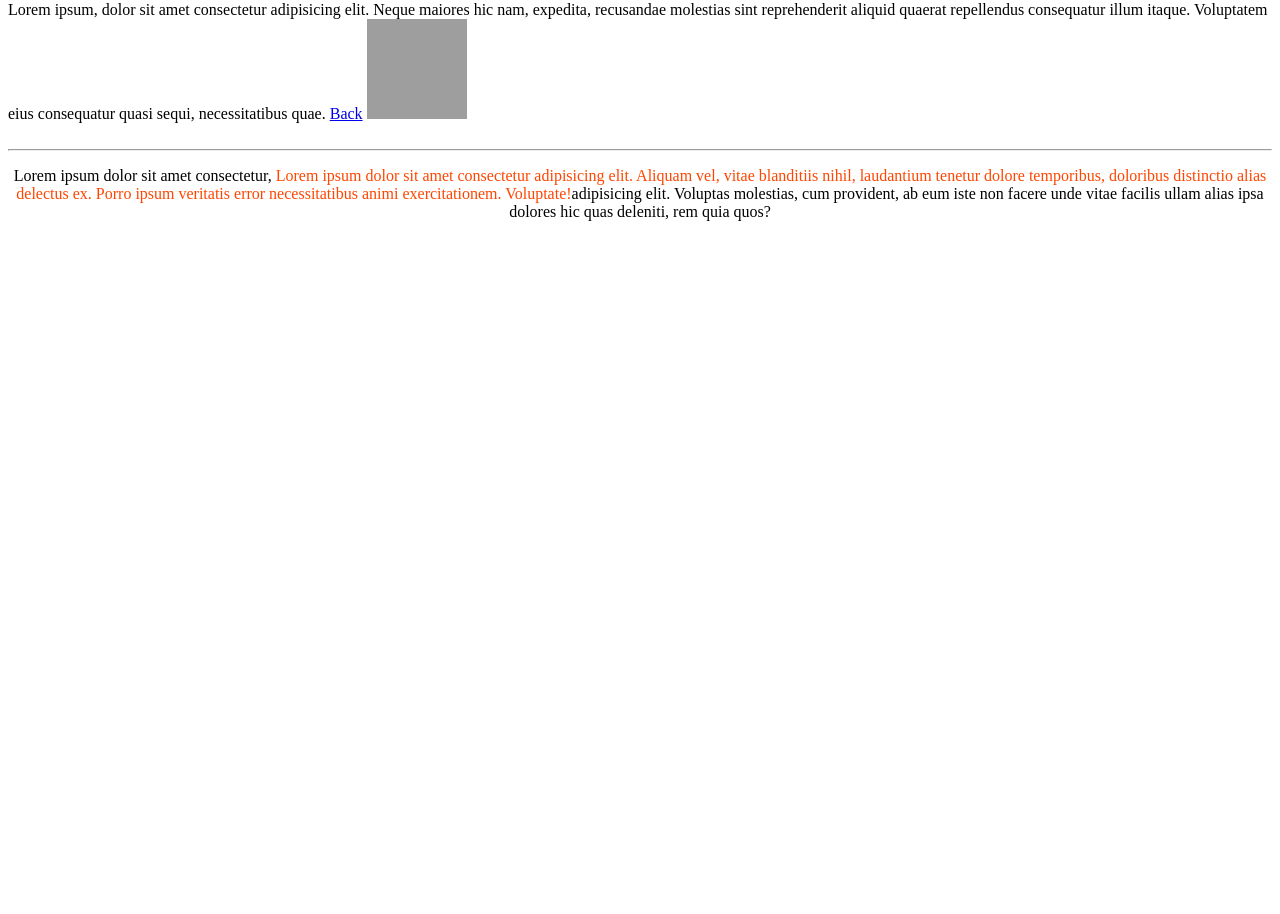
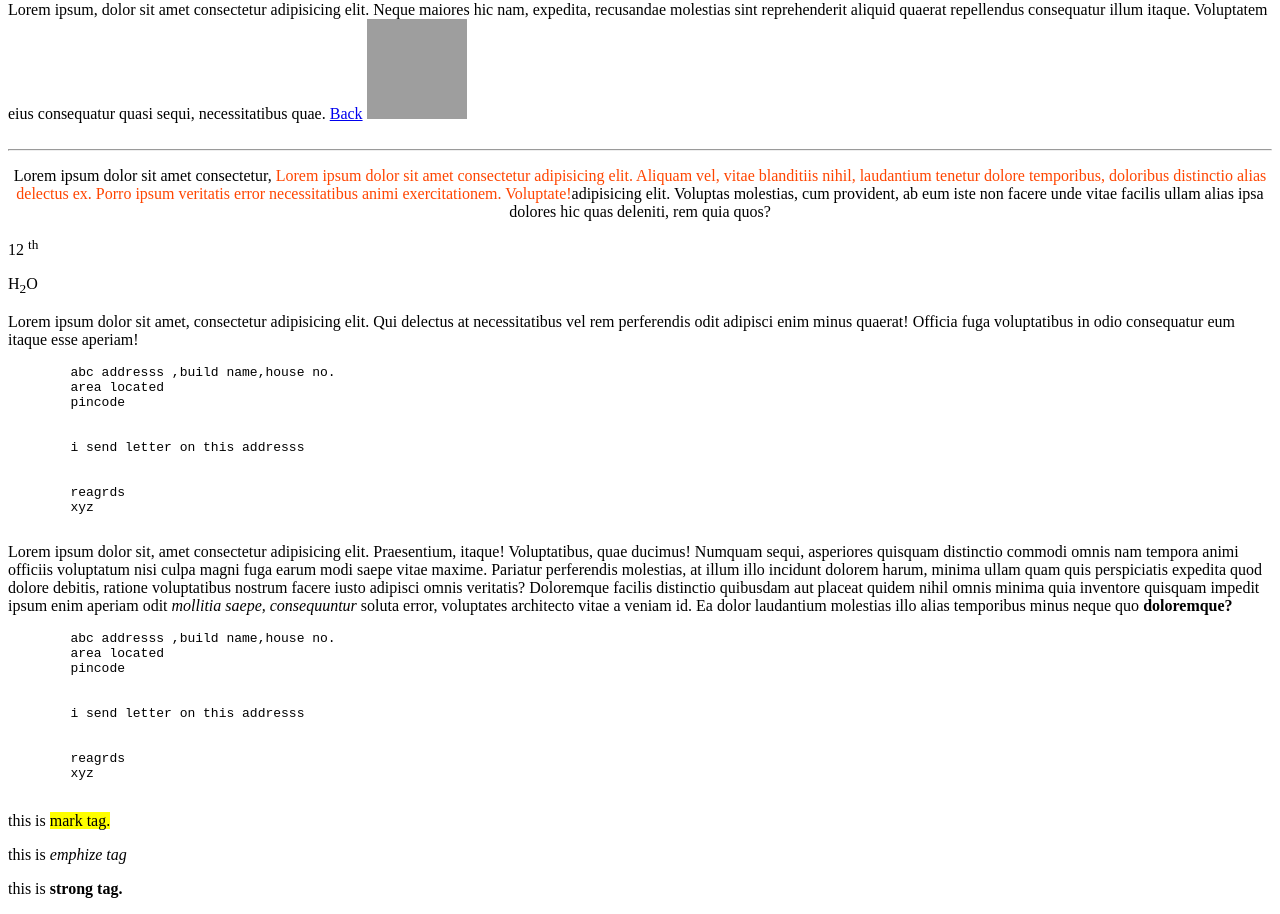
Before and after one commit to nirajpatil22400/JS-Notes-April-Batch, a plain HTML site: page 3july25/page2.html in a window 1280 px wide. Shown: the part 79-993 px from the top of the page. Before the commit the page ends 800 px from the top, so only its background shows below. Drawn offline with Linux system fonts and the light colour scheme; grey boxes are pictures that could not be loaded.

Commit message:
new updates

```diff
--- a/3july25/page2.html
+++ b/3july25/page2.html
@@ -28,6 +28,55 @@
             doloribus distinctio alias delectus ex. Porro ipsum veritatis error necessitatibus animi exercitationem.
             Voluptate!</span>adipisicing elit. Voluptas molestias, cum provident, ab
         eum iste non facere unde vitae facilis ullam alias ipsa dolores hic quas deleniti, rem quia quos?</p>
+
+    <p>12 <sup>th</sup></p>
+    <p>H<sub>2</sub>O</p>
+    <p>Lorem ipsum dolor sit amet, consectetur adipisicing elit. Qui delectus at necessitatibus vel rem perferendis odit
+        adipisci enim minus quaerat! Officia fuga voluptatibus in odio consequatur eum itaque esse aperiam!
+
+
+
+    <pre>
+        abc addresss ,build name,house no.
+        area located
+        pincode
+
+
+        i send letter on this addresss
+
+
+        reagrds
+        xyz
+    </pre>
+
+
+
+    Lorem ipsum dolor sit, amet consectetur adipisicing elit. Praesentium, itaque! Voluptatibus, quae ducimus! Numquam
+    sequi, asperiores quisquam distinctio commodi omnis nam tempora animi officiis voluptatum nisi culpa magni fuga
+    earum modi saepe vitae maxime. Pariatur perferendis molestias, at illum illo incidunt dolorem harum, minima ullam
+    quam quis perspiciatis expedita quod dolore debitis, ratione voluptatibus nostrum facere iusto adipisci omnis
+    veritatis? Doloremque facilis distinctio quibusdam aut placeat quidem nihil omnis minima quia inventore quisquam
+    impedit ipsum enim aperiam odit <i>mollitia saepe, consequuntur</i> soluta error, voluptates architecto vitae a
+    veniam id.
+    Ea dolor laudantium molestias illo alias temporibus minus neque quo <b>doloremque?</b>
+    </p>
+
+    <pre>
+        abc addresss ,build name,house no.
+        area located
+        pincode
+
+
+        i send letter on this addresss
+
+
+        reagrds
+        xyz
+    </pre>
+
+    <p>this is <mark>mark tag.</mark></p>
+    <p>this is <em>emphize tag</em></p>
+    <p>this is <strong>strong tag.</strong></p>
 </body>
 
 </html>
```
Also changed, not shown: 3july25/index.html (+1 -1 lines).
